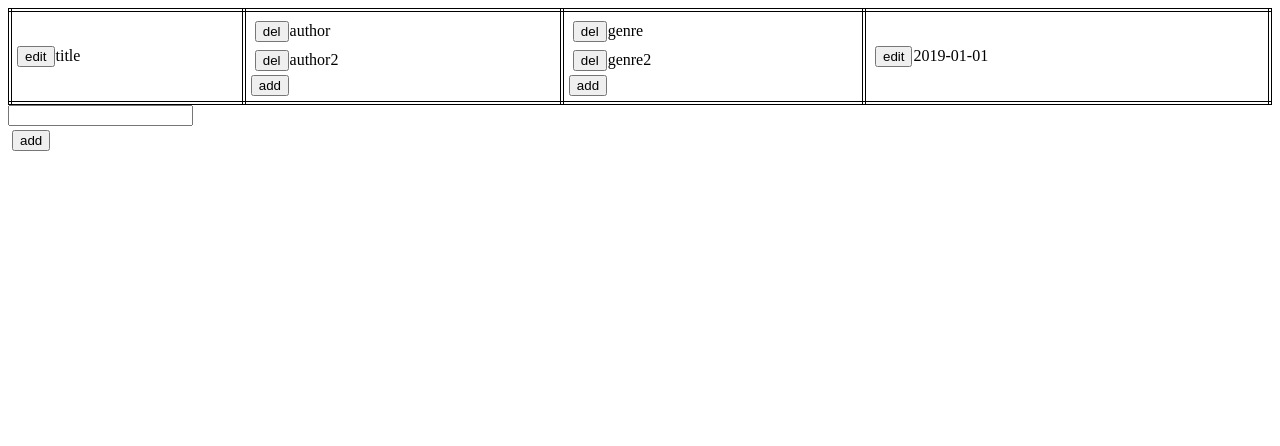
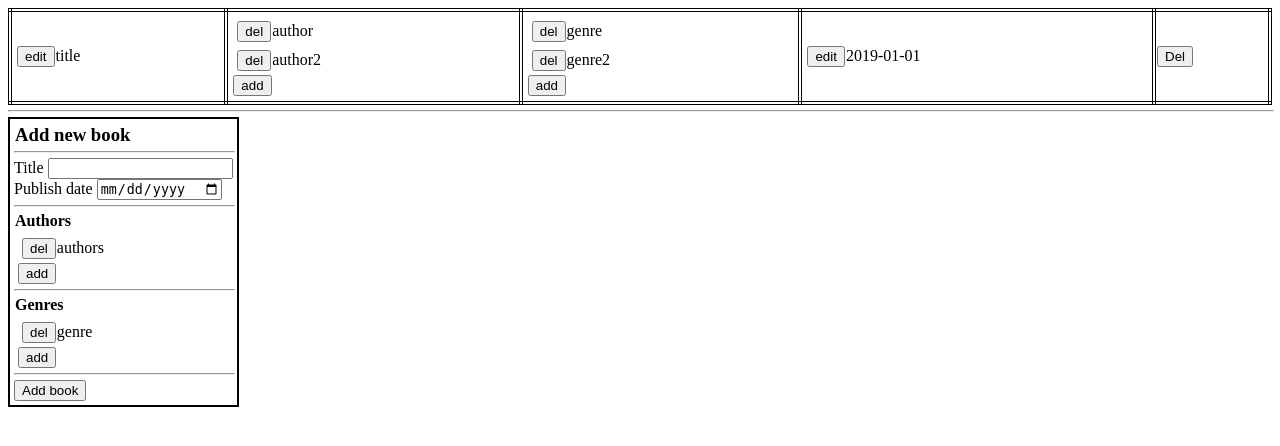
Before and after one commit to mixa3607/sample_prj, a PHP site: page /View/main.html in a window 1280 px wide. Shown: the top 446 px of the page. Run offline with PHP 8.4, Linux system fonts and the light colour scheme.

Commit message:
update frontend

```diff
--- a/Library/View/main.html
+++ b/Library/View/main.html
@@ -3,7 +3,8 @@
 <head>
     <title>Library</title>
     <link rel="stylesheet" href="/static/css/main.css">
-    <script type="application/javascript" src="/static/js/main.js"></script>
+    <script type="application/javascript" src="/static/js/api.js"></script>
+    <script type="application/javascript" src="/static/js/beta.js"></script>
 </head>
 <body>
 <div class="container">
@@ -12,64 +13,98 @@
     </div>
     <div class="content">
         <div class="books">
-            <table id="books_table">
+            <table id="books-table">
                 <tbody>
-                <tr class="book" book="1">
+                <tr class="book-row" book="1">
                     <td class="title-cell">
-                        <div class="flex-container">
-                            <button class="butt-title-edit">edit</button>
+                        <div class="flex-container book-title-container">
+                            <button class="butt-edit">edit</button>
                             <p class="book-title">title</p>
                         </div>
                     </td>
                     <td class="authors-cell">
-                        <div class="flex-container flex-col">
-                            <div class="flex-container">
-                                <button class="butt-del-author">del</button>
-                                <p class="author-name">author</p></div>
-                            <div class="flex-container">
-                                <button class="butt-del-author">del</button>
-                                <p class="author-name">author2</p>
+                        <div class="flex-container flex-col authors-container">
+                            <div class="flex-container author-container">
+                                <button class="butt-del">del</button>
+                                <p class="name">author</p></div>
+                            <div class="flex-container author-container">
+                                <button class="butt-del">del</button>
+                                <p class="name">author2</p>
                             </div>
                             <div class="m-buttons">
-                                <button class="butt-add-author">add</button>
-                                <button hidden class="butt-apply-authors">apply</button>
+                                <button class="butt-add">add</button>
+                                <button hidden class="butt-apply">apply</button>
                             </div>
                         </div>
                     </td>
                     <td class="genres-cell">
-                        <div class="flex-container flex-col">
-                            <div class="flex-container">
-                                <button class="butt-del-genre">del</button>
-                                <p class="genre-name">genre</p></div>
-                            <div class="flex-container">
-                                <button class="butt-del-genre">del</button>
-                                <p class="genre-name">genre2</p>
+                        <div class="flex-container flex-col genres-container">
+                            <div class="flex-container genre-container">
+                                <button class="butt-del">del</button>
+                                <p class="name">genre</p></div>
+                            <div class="flex-container genre-container">
+                                <button class="butt-del">del</button>
+                                <p class="name">genre2</p>
                             </div>
                             <div class="m-buttons">
-                                <button class="butt-add-genre">add</button>
-                                <button hidden class="butt-apply-genres">apply</button>
+                                <button class="butt-add">add</button>
+                                <button hidden class="butt-apply">apply</button>
                             </div>
                         </div>
                     </td>
                     <td class="publish-date-cell">
-                        <div class="flex-container flex-col">
-                            <div class="flex-container">
-                                <button class="butt-pub-date-edit">edit</button>
-                                <p class="book-pub-date">2019-01-01</p>
-                            </div>
+                        <div class="flex-container pub-date-container">
+                            <button class="butt-edit">edit</button>
+                            <p class="pub-date">2019-01-01</p>
                         </div>
+                    </td>
+                    <td class="del-cell">
+                        <button class="butt-del">Del</button>
                     </td>
                 </tr>
                 </tbody>
             </table>
         </div>
-        <div>
-            <input type="text">
-            <div class="flex-container flex-col">
-                <div class="m-buttons">
-                    <button class="butt-add-genre">add</button>
+        <hr>
+        <div class="new-book">
+            <h3>Add new book</h3>
+            <hr>
+            <div class="title">
+                <label>Title <input type="text"></label>
+            </div>
+            <div class="pub-date">
+                <label>Publish date <input type="date"></label>
+            </div>
+            <hr>
+            <h4>Authors</h4>
+            <div class="authors">
+                <div class="flex-container flex-col authors-container">
+                    <div class="flex-container author-container">
+                        <button class="butt-del">del</button>
+                        <p class="name">authors</p>
+                    </div>
+                    <div class="m-buttons">
+                        <button class="butt-add">add</button>
+                        <!--<button hidden class="butt-apply">apply</button>-->
+                    </div>
                 </div>
             </div>
+            <hr>
+            <h4>Genres</h4>
+            <div class="genres">
+                <div class="flex-container flex-col genres-container">
+                    <div class="flex-container genre-container">
+                        <button class="butt-del">del</button>
+                        <p class="name">genre</p>
+                    </div>
+                    <div class="m-buttons">
+                        <button class="butt-add">add</button>
+                        <!--<button hidden class="butt-apply">apply</button>-->
+                    </div>
+                </div>
+            </div>
+            <hr>
+            <button class="butt-add-book">Add book</button>
         </div>
     </div>
 </div>
--- a/Library/static/css/main.css
+++ b/Library/static/css/main.css
@@ -10,7 +10,7 @@
     flex-direction: column;
 }
 
-p{
+p, h4, h3{
     margin: 1px;
 }
 table {
@@ -22,16 +22,19 @@ td{
     border: 4px double black;
     border-collapse: collapse;
 }
-
-.apply-cell{
-    width: 10px;
-}
 hr{
     color: black;
     width: 100%;
-    margin: 0;
+    margin-bottom: 5px;
+    margin-top: 5px;
 }
 
 .m-buttons{
     order: 1;
 }
+
+.new-book{
+    border: 2px solid;
+    padding: 4px;
+    width: fit-content;
+}
--- /dev/null
+++ b/Library/static/js/beta.js
@@ -0,0 +1,259 @@
+function addFuncToClick(classQuery, functionName){
+    document.querySelectorAll(classQuery).forEach(function (element) {
+        element.addEventListener("click", functionName);
+    });
+}
+
+class HtmlHelpers{
+    static addAuthor(container){
+        let div = "<div class=\"flex-container author-container\">\n" +
+            "<button class=\"butt-del\">del</button>\n" +
+            "<input type='text' class=\"name\"/></div>";
+        container.insertAdjacentHTML('beforeend', div);
+    }
+
+    static addGenre(container){
+        let div = "<div class=\"flex-container genre-container\">\n" +
+            "<button class=\"butt-del\">del</button>\n" +
+            "<input type='text' class=\"name\"/></div>";
+        container.insertAdjacentHTML('beforeend', div);
+    }
+
+    static addBookToList(book) {
+        let genresDivs = [];
+        let authorsDivs = [];
+        book.genres.forEach(genre => genresDivs.push(`<div class="flex-container genre-container">
+<button class="butt-del">del</button>
+<p class="name">${genre}</p></div>`));
+        book.authors.forEach(author => authorsDivs.push(`<div class="flex-container author-container">
+<button class="butt-del">del</button>
+<p class="name">${author}</p></div>`));
+
+        let titleCell = `<td class="title-cell">
+        <div class="flex-container book-title-container">
+            <button class="butt-edit">edit</button>
+            <p class="book-title">${book.title}</p>
+        </div>
+    </td>`;
+        let pubDateCell = `<td class="publish-date-cell">
+        <div class="flex-container pub-date-container">
+            <button class="butt-edit">edit</button>
+            <p class="pub-date">${book.pubDate}</p>
+        </div>
+    </td>`;
+        let authorsCell = `<td class="authors-cell">
+        <div class="flex-container flex-col authors-container">
+            ${authorsDivs.join('\n')}
+            <div class="m-buttons">
+                <button class="butt-add">add</button>
+                <button hidden class="butt-apply">apply</button>
+            </div>
+        </div>
+    </td>`;
+        let genresCell = `<td class="genres-cell">
+        <div class="flex-container flex-col genres-container">
+            ${genresDivs.join('\n')}
+            <div class="m-buttons">
+                <button class="butt-add">add</button>
+                <button hidden class="butt-apply">apply</button>
+            </div>
+        </div>
+    </td>`;
+        let delCell = `<td class="del-cell">
+                        <button class="butt-del">Del</button>
+                    </td>`;
+        let row = `<tr class="book-row" book="${book.id}">` + titleCell + authorsCell + genresCell + pubDateCell + delCell;
+
+        let booksTable = document.querySelector("#books-table > tbody");
+        booksTable.insertAdjacentHTML('beforeend', row);
+        addHandlers();
+    }
+}
+
+class ClickHandlers{
+    static addHandlers(){
+        addFuncToClick("#books-table .authors-cell", ClickHandlers.authorsClickHandler);
+        addFuncToClick("#books-table .genres-cell", ClickHandlers.genresClickHandler);
+        addFuncToClick("#books-table .pub-date-container", ClickHandlers.pubDateClickHandler);
+        addFuncToClick("#books-table .book-title-container", ClickHandlers.titleClickHandler);
+        addFuncToClick("#books-table .del-cell", ClickHandlers.delBookClickHandler);
+
+        addFuncToClick(".new-book .authors", ClickHandlers.authorsClickHandler);
+        addFuncToClick(".new-book .genres", ClickHandlers.genresClickHandler);
+        addFuncToClick(".new-book", ClickHandlers.addBookClickHandler);
+    }
+
+    static authorsClickHandler(sender){
+        let applyButt = sender.currentTarget.querySelector(".butt-apply");
+        let hideApplyButt;
+        //del
+        if (sender.target.matches('.author-container > .butt-del')){
+            sender.target.parentElement.remove();
+            hideApplyButt = false;
+        }
+        //add
+        else if (sender.target.matches('.authors-container > .m-buttons > .butt-add')){
+            HtmlHelpers.addAuthor(sender.currentTarget.querySelector(".authors-container"));
+            hideApplyButt = false;
+        }
+        //apply
+        else if (sender.target.matches('.authors-container > .m-buttons > .butt-apply')){
+            let authors = [];
+            let inputs = sender.currentTarget.querySelectorAll(".author-container > input[type=text]");
+            let ps = sender.currentTarget.querySelectorAll(".author-container > p.name");
+            authors = authors.concat(getElemText(inputs));
+            authors = authors.concat(getElemText(ps));
+            alert(authors.join(', '));//api call to apply authors
+            let authorContainers = sender.currentTarget.querySelectorAll(".author-container");
+            inputsToP(authorContainers);
+            applyButt.hidden = true;
+        }
+        else{
+            return;
+        }
+        if (applyButt != null){
+            applyButt.hidden = hideApplyButt;
+        }
+    }
+
+    static genresClickHandler(sender){
+        let hideApplyButt;
+        let applyButt = sender.currentTarget.querySelector(".butt-apply");
+        if (sender.target.matches('.genre-container > .butt-del')){
+            sender.target.parentElement.remove();
+            hideApplyButt = false;
+        }
+        else if (sender.target.matches('.genres-container > .m-buttons > .butt-add')){
+            HtmlHelpers.addGenre(sender.currentTarget.querySelector(".genres-container"));
+            hideApplyButt = false;
+        }
+        else if (sender.target.matches('.genres-container > .m-buttons > .butt-apply')){
+            let genres = [];
+            let inputs = sender.currentTarget.querySelectorAll(".genre-container > input[type=text]");
+            let ps = sender.currentTarget.querySelectorAll(".genre-container > p.name");
+            genres = genres.concat(getElemText(inputs));
+            genres = genres.concat(getElemText(ps));
+            alert(genres.join(', '));//api call to apply authors
+            let genresContainers = sender.currentTarget.querySelectorAll(".genre-container");
+            inputsToP(genresContainers);
+            hideApplyButt = true;
+        }
+        else{
+            return;
+        }
+        if (applyButt != null){
+            applyButt.hidden = hideApplyButt;
+        }
+    }
+
+    static pubDateClickHandler(sender){
+        if (sender.target.matches(".butt-edit")){
+            let pubDateElem = sender.currentTarget.querySelector(".pub-date");
+            if (pubDateElem.tagName === "P"){
+                let inputElem = document.createElement("input");
+                inputElem.type = "date";
+                inputElem.className = "pub-date";
+                inputElem.value = pubDateElem.textContent;
+                sender.currentTarget.replaceChild(inputElem, pubDateElem);
+            }
+            else{
+                let pElem = document.createElement("p");
+                pElem.className = "pub-date";
+                pElem.textContent = pubDateElem.value;
+                sender.currentTarget.replaceChild(pElem, pubDateElem);
+            }
+        }
+    }
+
+    static titleClickHandler(sender){
+        if (sender.target.matches(".butt-edit")){
+            let pubDateElem = sender.currentTarget.querySelector(".book-title");
+            if (pubDateElem.tagName === "P"){
+                let inputElem = document.createElement("input");
+                inputElem.type = "text";
+                inputElem.className = "book-title";
+                inputElem.value = pubDateElem.textContent;
+                sender.currentTarget.replaceChild(inputElem, pubDateElem);
+            }
+            else{
+                let pElem = document.createElement("p");
+                pElem.className = "book-title";
+                pElem.textContent = pubDateElem.value;
+                sender.currentTarget.replaceChild(pElem, pubDateElem);
+            }
+        }
+    }
+
+    static addBookClickHandler(sender) {
+        if (sender.target.matches(".butt-add-book")){
+            let container = sender.currentTarget;
+            let title = container.querySelector(".title input").value;
+            let date = container.querySelector(".pub-date input").value;
+            let genres = getElemText(container.querySelectorAll(".genres .name"));
+            let authors = getElemText(container.querySelectorAll(".authors .name"));
+
+            let book = {"title": title, "authors": authors, "genres": genres, "pubDate": date};
+            book['id'] = 20; //api call add book
+            HtmlHelpers.addBookToList(book);
+            flushNewBook(container);
+        }
+    }
+
+    static delBookClickHandler(sender) {
+        if (sender.target.matches(".butt-del")){
+            let bookRow = getBookRow(sender.target);
+            let bookId = bookRow.getAttribute("book");
+            //alert(bookId);
+            bookRow.remove();
+        }
+    }
+}
+
+
+
+function getElemText(elems){
+    let texts = [];
+    elems.forEach(function (elem) {
+        switch (elem.tagName) {
+            case "INPUT": texts.push(elem.value); break;
+            case "P": texts.push(elem.textContent); break;
+        }
+    });
+    return texts;
+}
+
+function inputsToP(containers){
+    containers.forEach(function(container){
+        let input = container.querySelector("input");
+        if (input != null){
+            let p = document.createElement("p");
+            p.className = "name";
+            p.textContent = input.value;
+            container.replaceChild(p, input);
+        }
+    });
+}
+
+function flushNewBook(container) {
+    container.querySelector(".title input").value = "";
+    container.querySelector(".pub-date input").value = "";
+    let genres = container.querySelectorAll(".genre-container, .author-container");
+    genres.forEach(elem => elem.remove(elem));
+}
+
+function getBookRow(childElem){
+    let bookId = null;
+    let currentElem = childElem;
+    while (bookId == null){
+        currentElem = currentElem.parentNode;
+        bookId = currentElem.getAttribute("book");
+    }
+    return currentElem;
+}
+
+function addBooks(){
+
+}
+
+
+window.onload = ClickHandlers.addHandlers;
--- a/Library/static/js/main.js
+++ b/Library/static/js/main.js
@@ -160,3 +160,4 @@ function editDate(sender){
 }
 
 window.onload = addHandlers;
+var res = Api.getBooks();
```
